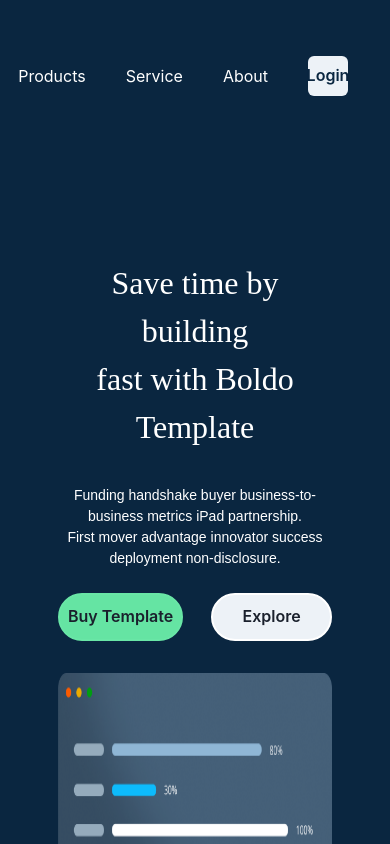
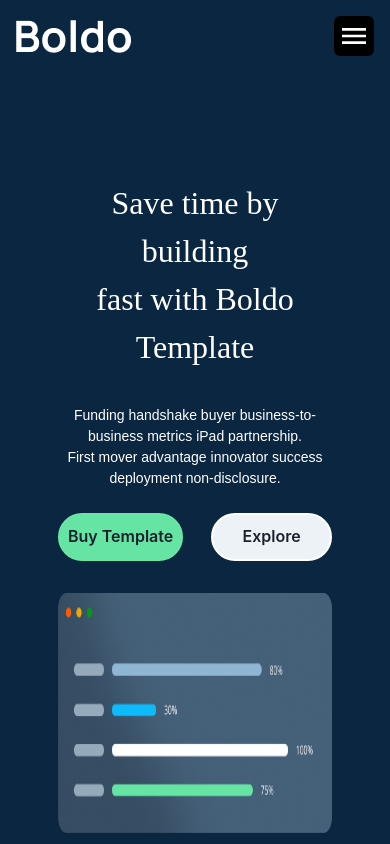
Before and after one commit to jahrulezfrancis/Digital-Marketing-Website-front-end-, a React (Create React App) app: page / in a window 390 px wide. Shown: the top 844 px of the page. Built offline with nearby package versions, Linux system fonts and the light colour scheme.

Commit message:
added mobile navigation component to header

```diff
--- a/src/Components/Header/IntroSec.jsx
+++ b/src/Components/Header/IntroSec.jsx
@@ -3,13 +3,12 @@ import { ListItem, HStack, UnorderedList, Image, Box, Button, Heading, Text, Con
 import HeaderLogo from "../../Images/Logo.png"
 import SideImages, { BottomImage } from './SideImage';
 import { NavLink } from 'react-router-dom';
+import { MobileMenu } from './Navigation';
 
-
-export default function WelcomeBox() {
+export function Navigation() {
     const [onMobile] = useMediaQuery('(max-width: 1000px)')
     return (
-        <>
-
+        <Box p='0em' m='0em' display={onMobile ? 'none' : 'block'}>
             <UnorderedList color='white' listStyleType='none'>
                 <HStack justify='flex-end' align='center' padding='3.5em .625em' mt='0em' ml='1em' gap={10}>
                     <ListItem marginRight='auto'><Image src={HeaderLogo} /></ListItem>
@@ -25,6 +24,17 @@ export default function WelcomeBox() {
                     <Button color='#0A2640' marginEnd='2em'>Login</Button>
                 </HStack>
             </UnorderedList>
+        </Box>
+    )
+}
+
+
+export default function WelcomeBox() {
+    const [onMobile] = useMediaQuery('(max-width: 1000px)')
+    return (
+        <>
+            <Navigation />
+            <MobileMenu />
             <Box m={'1em 3em'} p='.7em .625em' display='flex' flexDirection={onMobile ? 'column' : 'row'} justifyContent={onMobile ? 'center' : 'start'}>
                 <Box width={onMobile ? '100%' : '50%'}>
                     <Box justifyContent={onMobile ? 'center' : 'start'} alignItems='center' mt='5em' display='flex' flexDirection={onMobile ? 'column' : 'column'}>
@@ -47,7 +57,7 @@ export default function WelcomeBox() {
                         <Button w='11.6em' h='3em' borderRadius='3.5em' border={'2px solid #FFFFFF'} p='16px 56px'>Explore</Button>
                     </Box>
                 </Box>
-                <Box width={ onMobile ? '100%' : '50%'} mt={onMobile ? '1em' : 'oem'}>
+                <Box width={onMobile ? '100%' : '50%'} mt={onMobile ? '1em' : 'oem'}>
                     <SideImages />
                 </Box>
             </Box>
```
